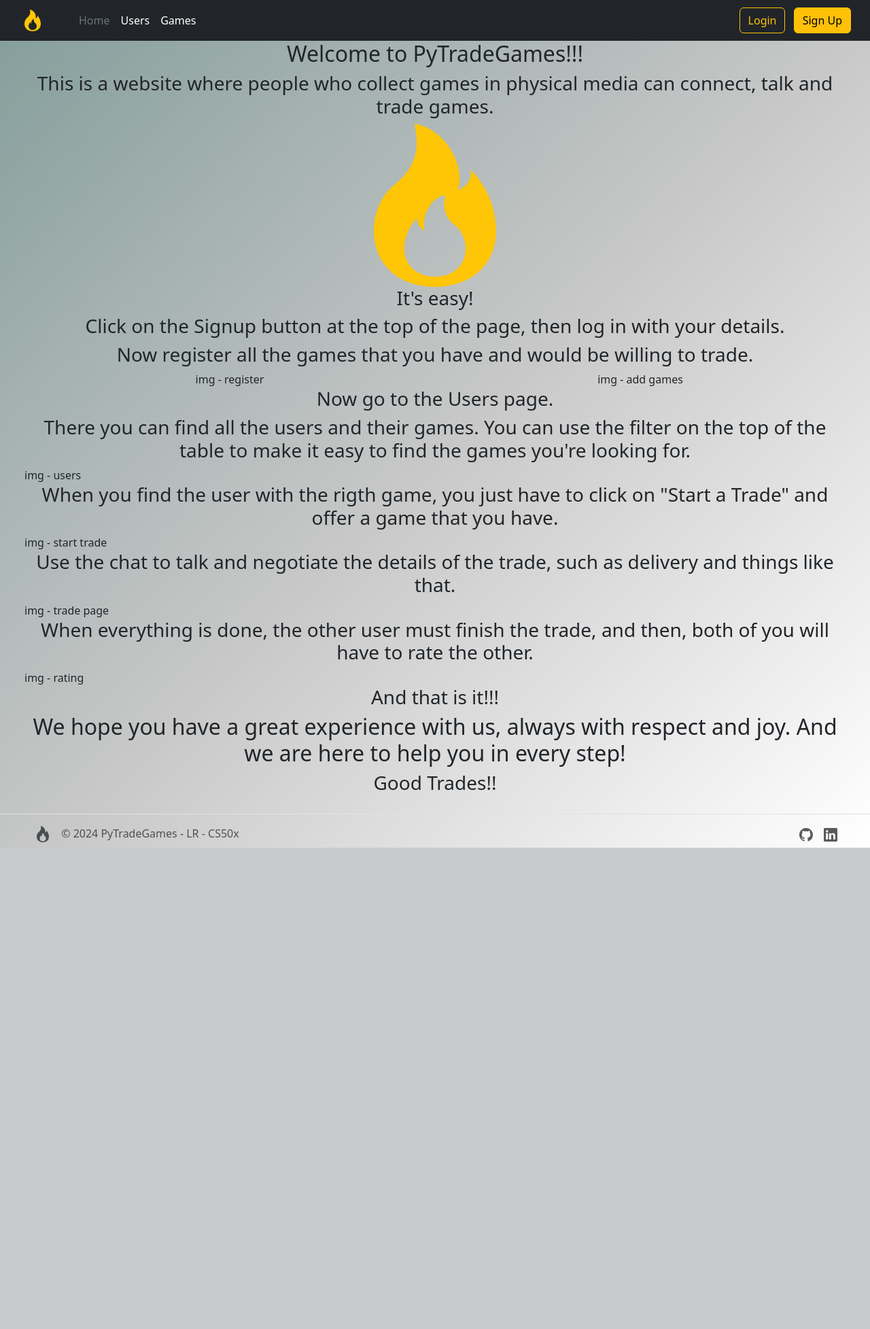
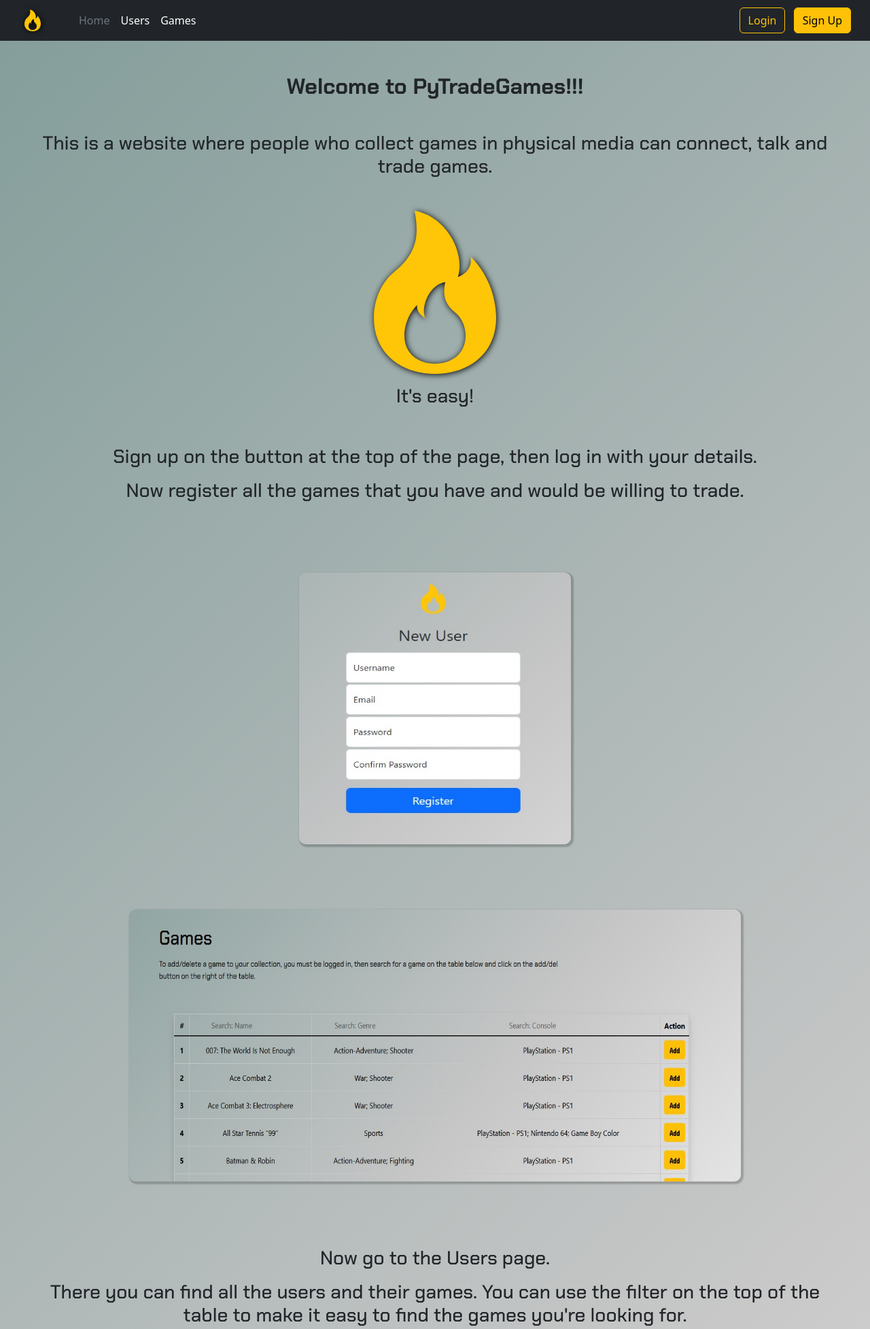
Before and after one commit to lribeiroalves/PyTradeGames, a Python web app: template PyTradeGames/blueprints/webui/templates/homepage/index_v1.html in a window 1280 px wide. Shown: the top 1955 px of the page at 68% size. Before the commit the page ends 1247 px from the top, so only its background shows below. Run offline with Jinja, Linux system fonts and the light colour scheme; the template is opened without the code that fills it, so the values that code supplies are empty.

Commit message:
homepage finished

```diff
--- /dev/null
+++ b/PyTradeGames/blueprints/webui/static/css/index_v1.css
@@ -0,0 +1,10 @@
+svg {
+    -webkit-filter: drop-shadow(1px 1px 5px #000);
+    filter: drop-shadow(1px 1px 5px #000);
+}
+
+@media (max-width: 992px) {
+    img {
+        display: none;
+    }
+}
--- a/PyTradeGames/blueprints/webui/templates/homepage/index_v1.html
+++ b/PyTradeGames/blueprints/webui/templates/homepage/index_v1.html
@@ -4,6 +4,7 @@
 
 {% block link_css %}
     <link rel="stylesheet" href="{{url_for('static', filename='css/homepage.css')}}">
+    <link rel="stylesheet" href="{{url_for('static', filename='css/index_v1.css')}}">
 {% endblock %}
 
 {% block nav_home %}secondary{% endblock %}
@@ -11,60 +12,84 @@
 {% block nav_games %}white{% endblock %}
 
 {% block main %}
-    <div id="main" class="container-fluid overflow-hidden text-center px-sm-5" style="padding-bottom: 10px;">
+    <div id="main" class="container-fluid overflow-hidden text-center px-sm-5" style="padding-bottom: 10px; font-family: 'Chakra Petch', sans-serif;">
         <div class="row">
-            <h2>Welcome to PyTradeGames!!!</h2>
+            <h2 class="my-5 fw-bold">Welcome to PyTradeGames!!!</h2>
         </div>
-        <div class="row">
-            <h3>This is a website where people who collect games in physical media can connect, talk and trade games.</h3>
+        <div class="row justify-content-center">
+            <div class="col">
+                <h3 class="mb-5">This is a website where people who collect games in physical media can connect, talk and trade games.</h3>
             </div>
-        <div class="row">
+        </div>
+        <div class="row justify-content-center">
+            <div class="col">
                 <svg xmlns="http://www.w3.org/2000/svg" width="300" height="240" fill="currentColor" class="bi bi-fire" viewBox="0 0 16 16" style="color: rgb(255, 197, 7);">
                     <path d="M8 16c3.314 0 6-2 6-5.5 0-1.5-.5-4-2.5-6 .25 1.5-1.25 2-1.25 2C11 4 9 .5 6 0c.357 2 .5 4-2 6-1.25 1-2 2.729-2 4.5C2 14 4.686 16 8 16m0-1c-1.657 0-3-1-3-2.75 0-.75.25-2 1.25-3C6.125 10 7 10.5 7 10.5c-.375-1.25.5-3.25 2-3.5-.179 1-.25 2 1 3 .625.5 1 1.364 1 2.25C11 14 9.657 15 8 15"/>
                 </svg>
+                <h3 class="mt-3">It's easy!</h3>
             </div>
-        <div class="row">
-            <h3>It's easy!</h3>
-            <h3>Click on the Signup button at the top of the page, then log in with your details.</h3>
+        </div>
+        <div class="row mt-5 justify-content-center">
+            <div class="col container-md">
+                <h3 class="mb-3">Sign up on the button at the top of the page, then log in with your details.</h3>
                 <h3>Now register all the games that you have and would be willing to trade.</h3>
+            </div>
+        </div>
+        <div class="row my-5">
+            <div class="col my-5">
+                <img src="{{url_for('static', filename='image/register_user.jpg')}}" alt="Register page image" width="400" height="400" style="border-radius: 10px; box-shadow: 2px 2px 2px 2px rgba(0, 0, 0, 0.2);">
+            </div>
+            <div class="col my-5">
+                <img src="{{url_for('static', filename='image/add-games.jpg')}}" alt="Register page image" width="900" height="400" style="border-radius: 10px; box-shadow: 2px 2px 2px 2px rgba(0, 0, 0, 0.2);">
+            </div>
+        </div>
+        <div class="row my-5 justify-content-center">
+            <div class="col container-md">
+                <h3>Now go to the Users page.</h3>
+                <h3 class="mt-3">There you can find all the users and their games. You can use the filter on the top of the table to make it easy to find the games you're looking for.</h3>
+            </div>
+        </div>
+        <div class="row my-5">
+            <div class="col">
+                <img src="{{url_for('static', filename='image/users.jpg')}}" alt="Register page image" width="900" height="400" style="border-radius: 10px; box-shadow: 2px 2px 2px 2px rgba(0, 0, 0, 0.2);">
+            </div>
+        </div>
+        <div class="row my-5 justify-content-center">
+            <div class="col container-md">
+                <h3>When you find the user with the rigth game, you just have to click on "Start Trade" and offer a game you have.</h3>
+            </div>
+        </div>
+        <div class="row my-5">
+            <div class="col">
+                <img src="{{url_for('static', filename='image/start_trade.jpg')}}" alt="Register page image" width="900" height="400" style="border-radius: 10px; box-shadow: 2px 2px 2px 2px rgba(0, 0, 0, 0.2);">
+            </div>
+        </div>
+        <div class="row my-5 justify-content-center">
+            <div class="col container-md">
+                <h3>Use the chat to talk and negotiate the details of the trade, such as delivery and things like that.</h3>
+            </div>
         </div>
         <div class="row">
             <div class="col">
-                img - register
+                <img src="{{url_for('static', filename='image/trade_page.jpg')}}" alt="Register page image" width="900" height="400" style="border-radius: 10px; box-shadow: 2px 2px 2px 2px rgba(0, 0, 0, 0.2);">
             </div>
-            <div class="col">
-                img - add games
+        </div>
+        <div class="row my-5 justify-content-center">
+            <div class="col container-md">
+                <h3>When everything is done, the other user must finish the trade, and then, both of you will have to rate the other.</h3>
             </div>
         </div>
         <div class="row">
-            <h3>Now go to the Users page.</h3>
-            <h3>There you can find all the users and their games. You can use the filter on the top of the table to make it easy to find the games you're looking for.</h3>
+            <div class="col">
+                <img src="{{url_for('static', filename='image/finish_trade.jpg')}}" alt="Register page image" width="900" height="400" style="border-radius: 10px; box-shadow: 2px 2px 2px 2px rgba(0, 0, 0, 0.2);">
             </div>
-        <div class="row">
-            img - users
         </div>
-        <div class="row">
-            <h3>When you find the user with the rigth game, you just have to click on "Start a Trade" and offer a game that you have.</h3>
-        </div>
-        <div class="row">
-            img - start trade
-        </div>
-        <div class="row">
-            <h3>Use the chat to talk and negotiate the details of the trade, such as delivery and things like that.</h3>
-        </div>
-        <div class="row">
-            img - trade page
-        </div>
-        <div class="row">
-            <h3>When everything is done, the other user must finish the trade, and then, both of you will have to rate the other.</h3>
-        </div>
-        <div class="row">
-            img - rating
-        </div>
-        <div class="row">
+        <div class="row my-5 justify-content-center">
+            <div class="col container-md">
                 <h3>And that is it!!!</h3>
-            <h2>We hope you have a great experience with us, always with respect and joy. And we are here to help you in every step!</h2>
+                <h2 class="my-5">We hope you have a great experience with us, always with respect and joy. And we are here to help you in every step!</h2>
                 <h3>Good Trades!!</h3>
             </div>
         </div>
+    </div>
 {% endblock %}
```
Also changed, not shown: PyTradeGames/blueprints/webui/static/image/add-games.jpg (added), PyTradeGames/blueprints/webui/static/image/finish_trade.jpg (added), PyTradeGames/blueprints/webui/static/image/start_trade.jpg (added), PyTradeGames/blueprints/webui/static/image/trade_page.jpg (added), PyTradeGames/blueprints/webui/static/image/users.jpg (added). Lines whose indentation alone changed are shown as unchanged.
